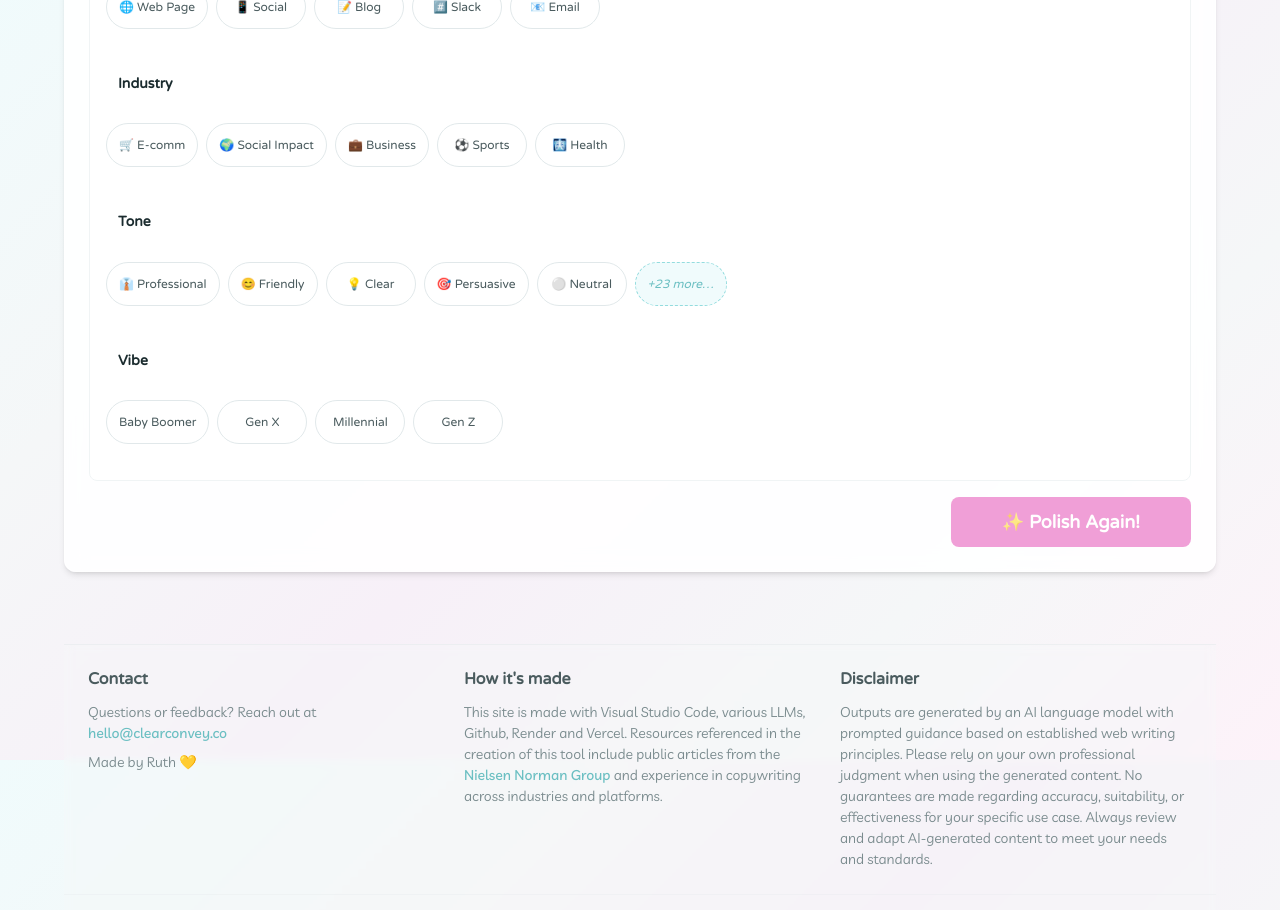
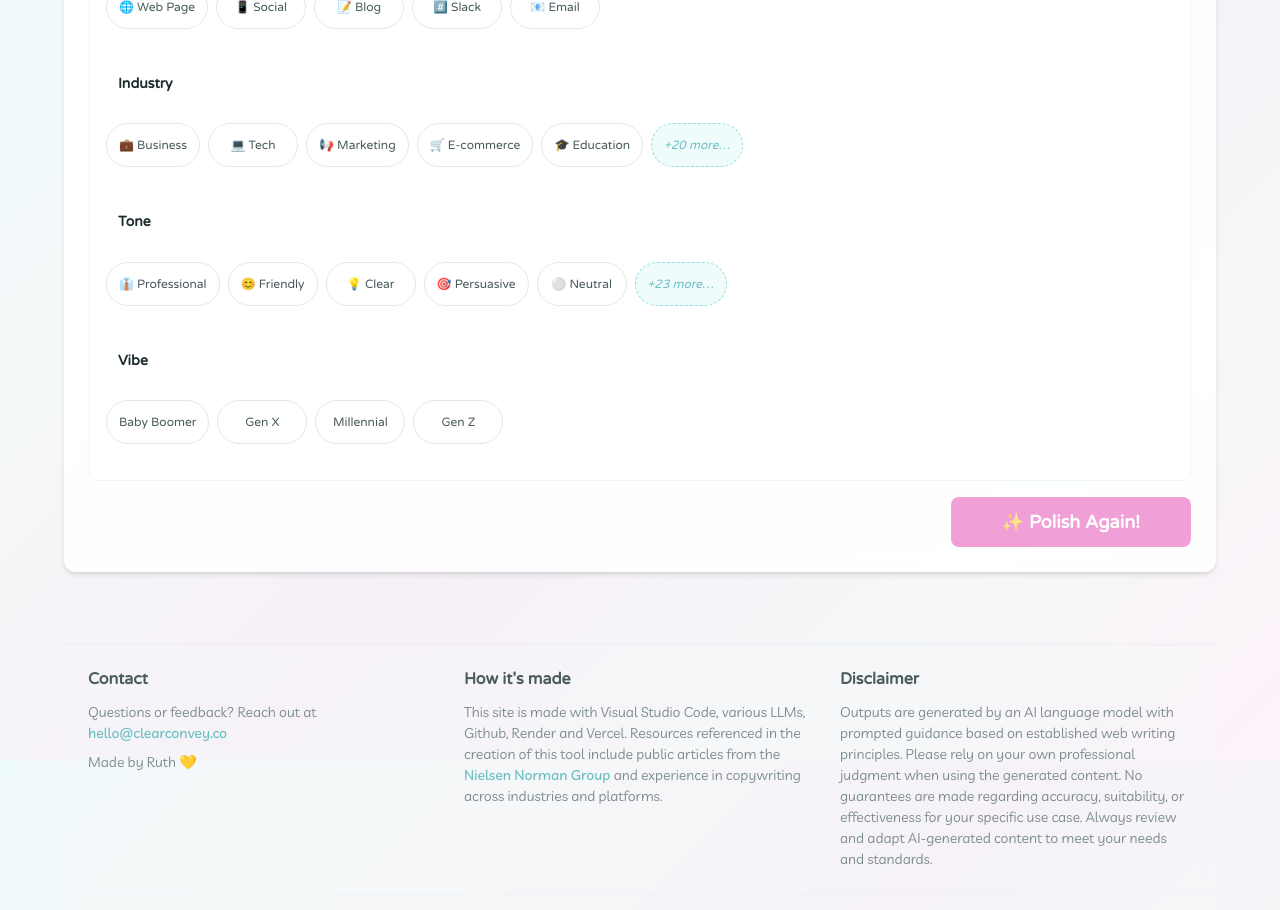
Before and after one commit to cd-space-dot-dot/web-copy-polisher-frontend, a React (Vite) app: page / in a window 1280 px wide. Shown: the part 1640-2550 px from the top of the page. Built offline with nearby package versions, Linux system fonts and the light colour scheme; a web font is replaced by a local one.

Commit message:
added industries to chips

```diff
--- a/src/components/ChipSelector.jsx
+++ b/src/components/ChipSelector.jsx
@@ -147,11 +147,31 @@ export default function ChipSelector({ selectedChips, onChipsChange }) {
       id: "industry",
       label: "Industry",
       chips: [
-        { value: "ecommerce", label: "🛒 E-comm" },
+        { value: "business", label: "💼 Business" },
+        { value: "tech", label: "💻 Tech" },
+        { value: "marketing", label: "📢 Marketing" },
+        { value: "ecommerce", label: "🛒 E-commerce" },
+        { value: "education", label: "🎓 Education" },
+        { value: "health", label: "🩻 Health" },
+        { value: "finance", label: "💰 Finance" },
+        { value: "saas", label: "💾 SaaS" },
+        { value: "consulting", label: "💡 Consulting" },
+        { value: "real-estate", label: "🏠 Real Estate" },
+        { value: "food", label: "🍕 Food & Dining" },
+        { value: "travel", label: "✈️ Travel" },
+        { value: "legal", label: "⚖️ Legal" },
+        { value: "nonprofit", label: "🤝 Nonprofit" },
+        { value: "journalism", label: "📰 Journalism" },
+        { value: "data-analytics", label: "📊 Data Analytics" },
+        { value: "therapy", label: "🧠 Mental Health" },
+        { value: "ux-design", label: "🎨 Design" },
+        { value: "creator-economy", label: "🎥 Creator Economy" },
         { value: "social-impact", label: "🌍 Social Impact" },
-        { value: "business", label: "💼 Business" },
         { value: "sports", label: "⚽ Sports" },
-        { value: "health", label: "🩻 Health" }
+        { value: "podcasting", label: "🎙️ Podcasting" },
+        { value: "gaming", label: "🎮 Gaming" },
+        { value: "crypto-web3", label: "⛓️ Web3" },
+        { value: "entertainment", label: "🎬 Entertainment" }
       ]
     },
     {
```
